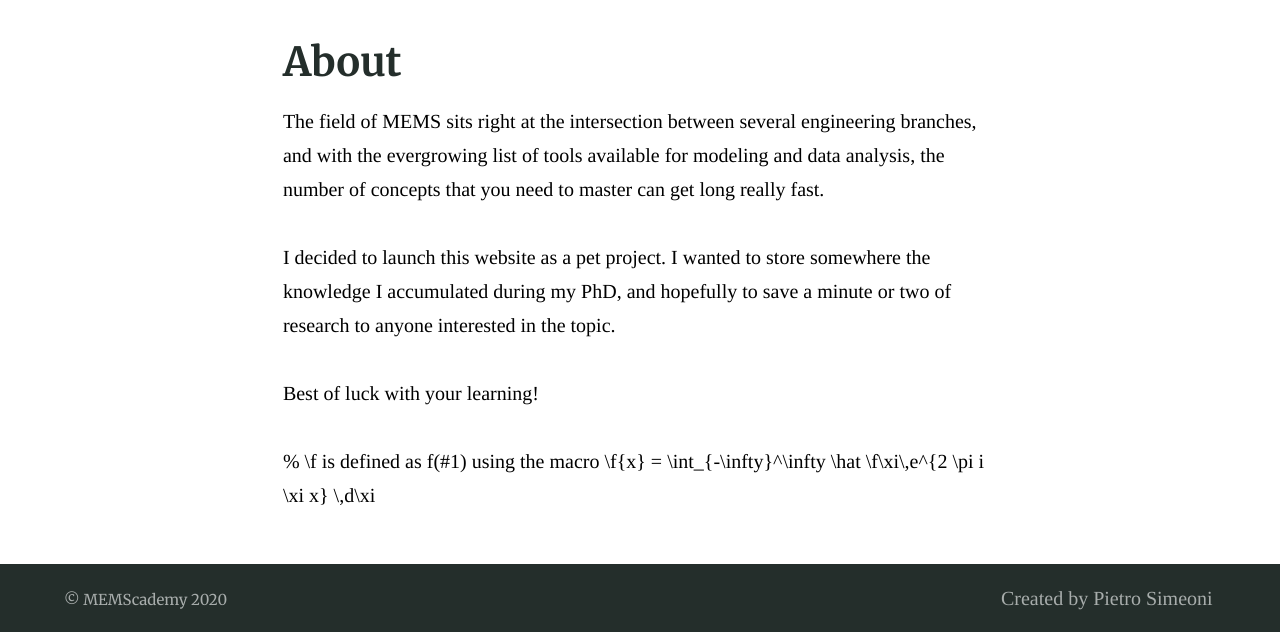
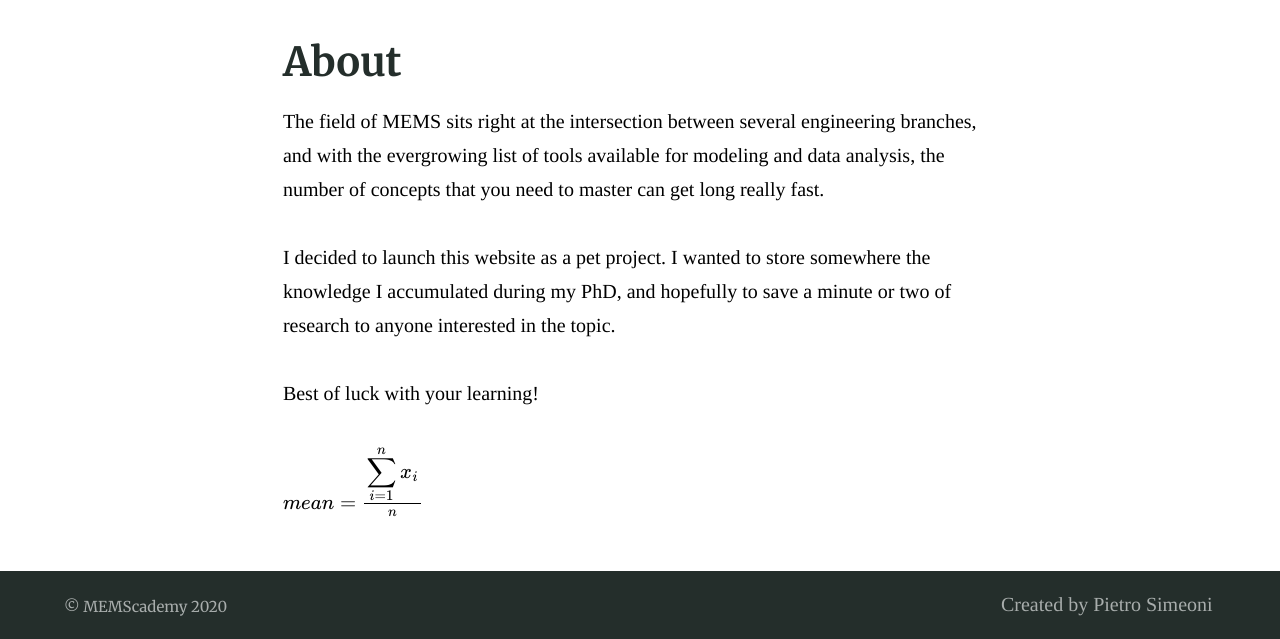
Before and after one commit to simeonipietro/memscademy.com, a Jekyll site: the page built from index.md, in a window 1280 px wide. Shown: the part 424-1063 px from the top of the page. Built offline with Jekyll 4.4.1, drawn with Linux system fonts in a browser that asks for light colours; formulas are drawn with MathJax 3.

Commit message:
Update index.md

```diff
--- a/index.md
+++ b/index.md
@@ -15,7 +15,4 @@ I decided to launch this website as a pet project. I wanted to store somewhere t
 
 Best of luck with your learning!
 
-% \f is defined as f(#1) using the macro
-\f{x} = \int_{-\infty}^\infty
-    \hat \f\xi\,e^{2 \pi i \xi x}
-    \,d\xi
+$ mean = \frac{\displaystyle\sum_{i=1}^{n} x_{i}}{n} $
```
